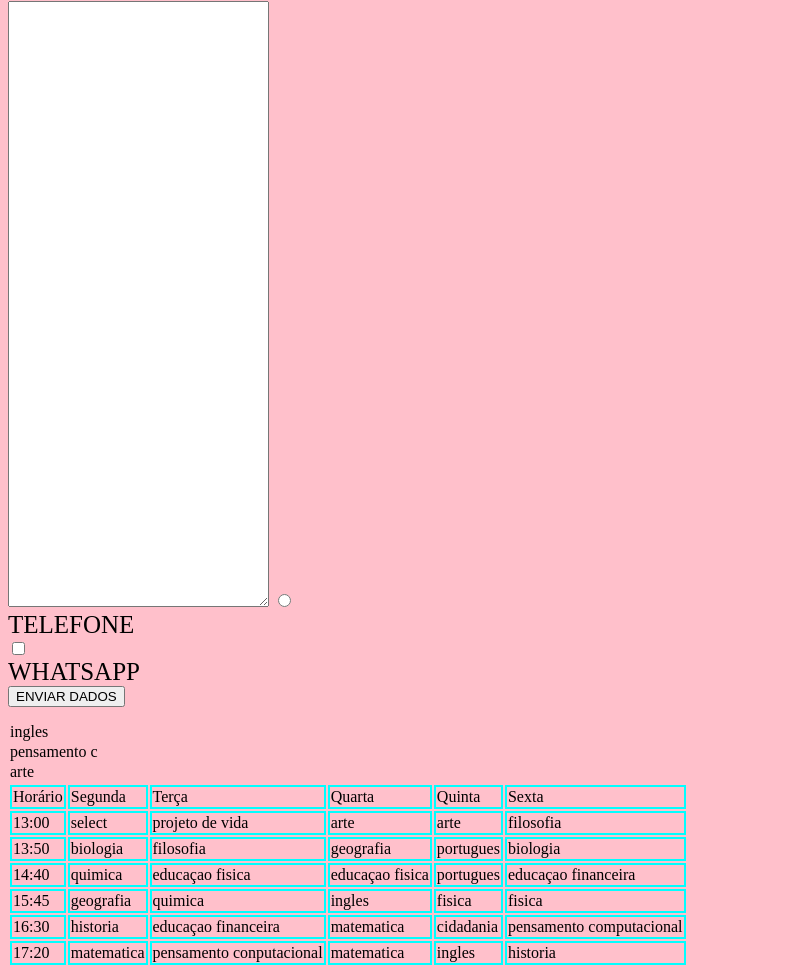
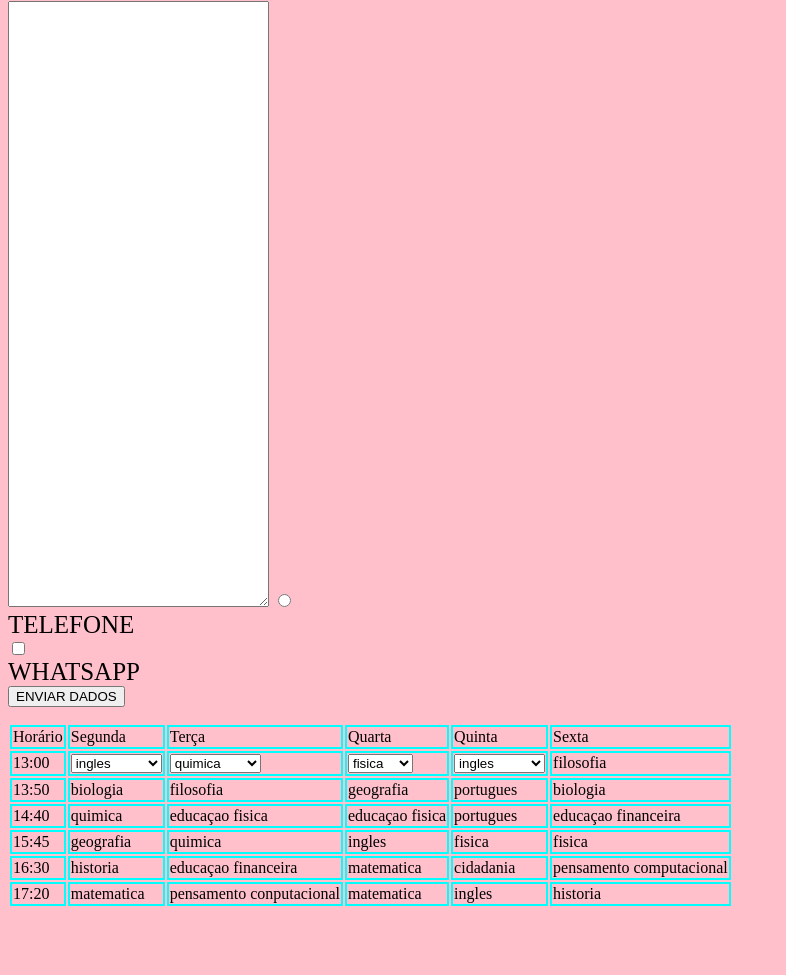
Before and after one commit to raianeantunes/formulario, a plain HTML site: page index.html in a window 1280 px wide. Shown: the part 361-1336 px from the top of the page, without its empty margins (0-786 px from the left). After the commit the page ends 1277 px from the top, so only its background shows below. Drawn offline with Linux system fonts and the light colour scheme.

Commit message:
Update index.html

```diff
--- a/index.html
+++ b/index.html
@@ -60,20 +60,51 @@
 
 <td>13:00</td>
 
-<td>select</td>
-    <option>ingles</option>
-        </td>
-     <option>pensamento c</option>
-        </td>
-     <option>arte</option>
-    </select>
+<td>
+    <select>
+        <option>ingles</option>
+        <option>biologia</option>
+        <option>arte</option>
+        <option>matematica</option>
+        <option>geografia</option>
 
 
-<td>projeto de vida</td>
 
-<td>arte</td>
+    </select>
+        </td>
 
-<td>arte</td>
+<td>
+    <select>
+        <option>quimica</option>
+        <option>portugues</option>
+        <option>ed fisica</option>
+        <option>matematica</option>
+        <option>cidadania</option>
+
+    </select>
+        </td>
+
+<td>
+    <select>
+        <option>fisica</option>
+        <option>pc</option>
+        <option>arte</option>
+        <option>ingles</option>
+        <option>historia</option>
+
+    </select>
+        </td>
+
+<td>
+    <select>
+        <option>ingles</option>
+        <option>biologia</option>
+        <option>arte</option>
+        <option>matematica</option>
+        <option>geografia</option>
+
+    </select>
+        </td>
 
 <td>filosofia</td>
 
```
